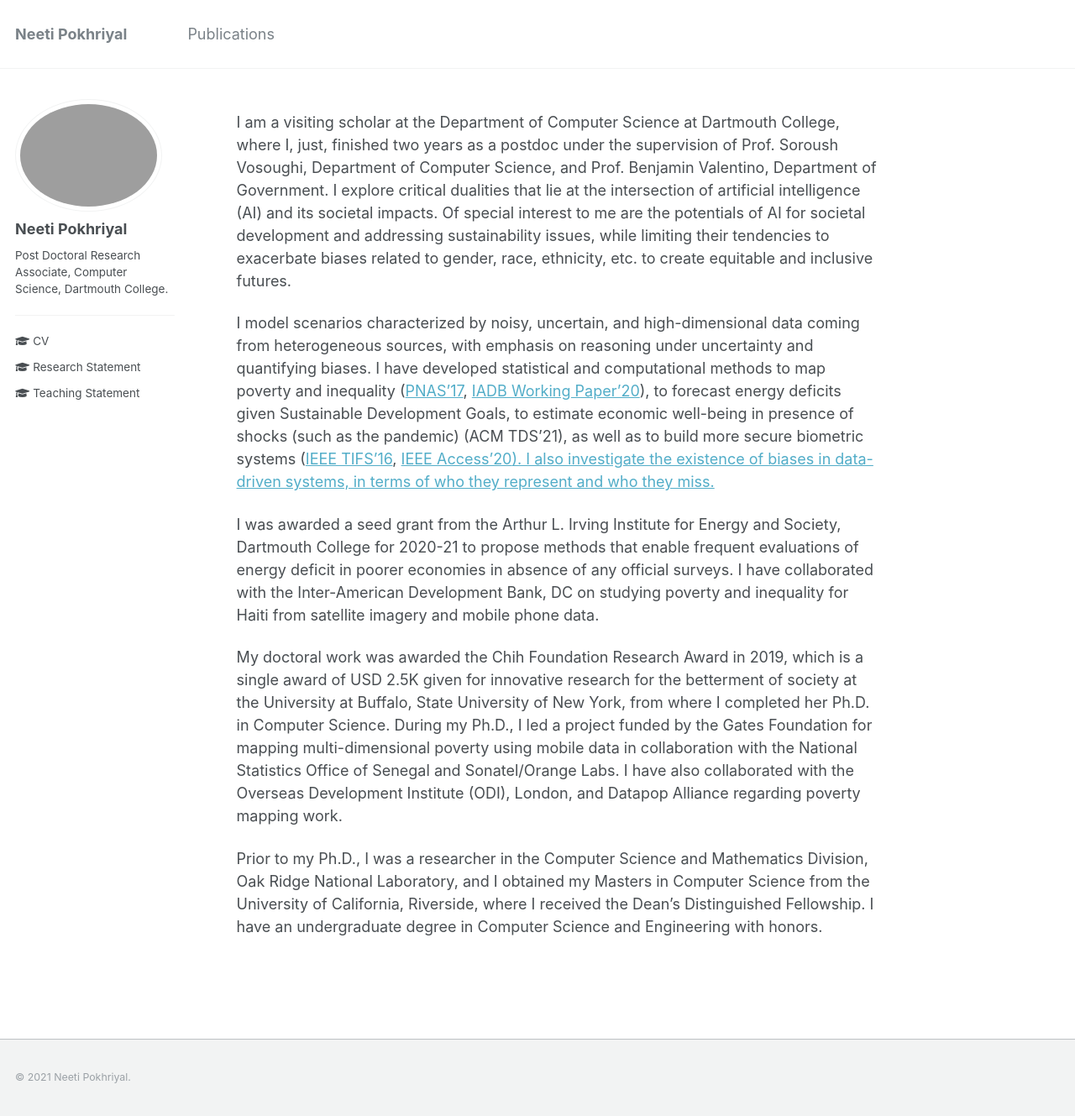
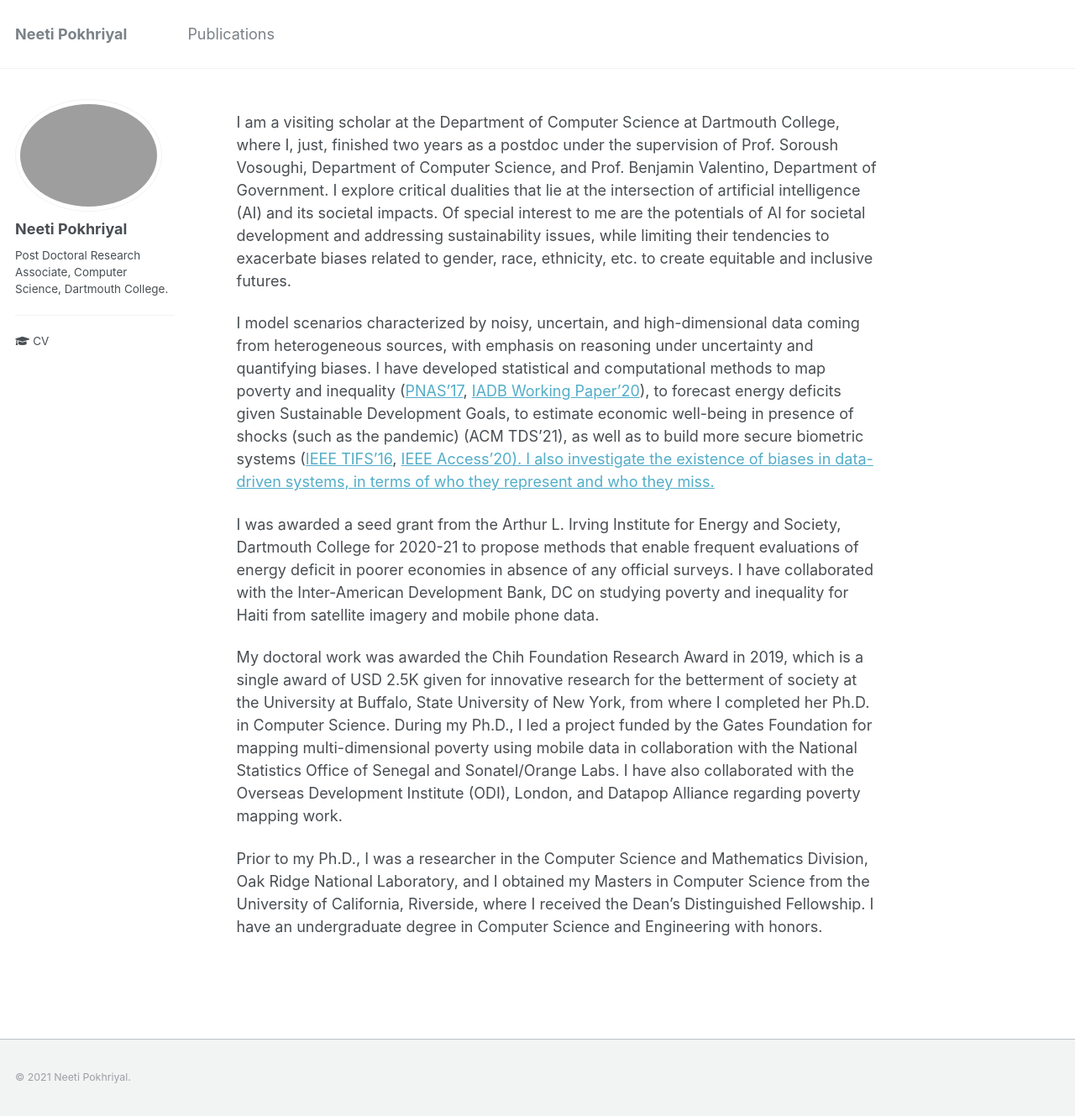
Before and after one commit to neetip/neetip.github.io, a Jekyll site: the page built from _pages/about.md, in a window 1280 px wide and 1329 px high. Shown: the whole window at 84% size. Built offline with Jekyll 4.4.1, drawn with Linux system fonts in a browser that asks for light colours.

Commit message:
Update author-profile.html
Removing statements

```diff
--- a/_includes/author-profile.html
+++ b/_includes/author-profile.html
@@ -119,8 +119,8 @@
 <li><a href="https://en.wikipedia.org/wiki/User:{{ author.wikipedia }}"><i class="fab fa-fw fa-wikipedia-w" aria-hidden="true"></i> Wikipedia</a></li>
 {% endif %}
 <li><a href="assets/statements/Pokhriyal_CV.pdf"><i class="fas fa-fw fa-graduation-cap"></i> CV</a></li>
-<li><a href="assets/statements/Pokhriyal_Researchstatement.pdf"><i class="fas fa-fw fa-graduation-cap"></i> Research Statement</a></li>
-<li><a href="assets/statements/Pokhriyal_Teachingstatement.pdf"><i class="fas fa-fw fa-graduation-cap"></i> Teaching Statement</a></li>
+<!--li><a href="assets/statements/Pokhriyal_Researchstatement.pdf"><i class="fas fa-fw fa-graduation-cap"></i> Research Statement</a></li-->
+<!--li><a href="assets/statements/Pokhriyal_Teachingstatement.pdf"><i class="fas fa-fw fa-graduation-cap"></i> Teaching Statement</a></li-->
 </ul>
 </div>
 </div>
```
